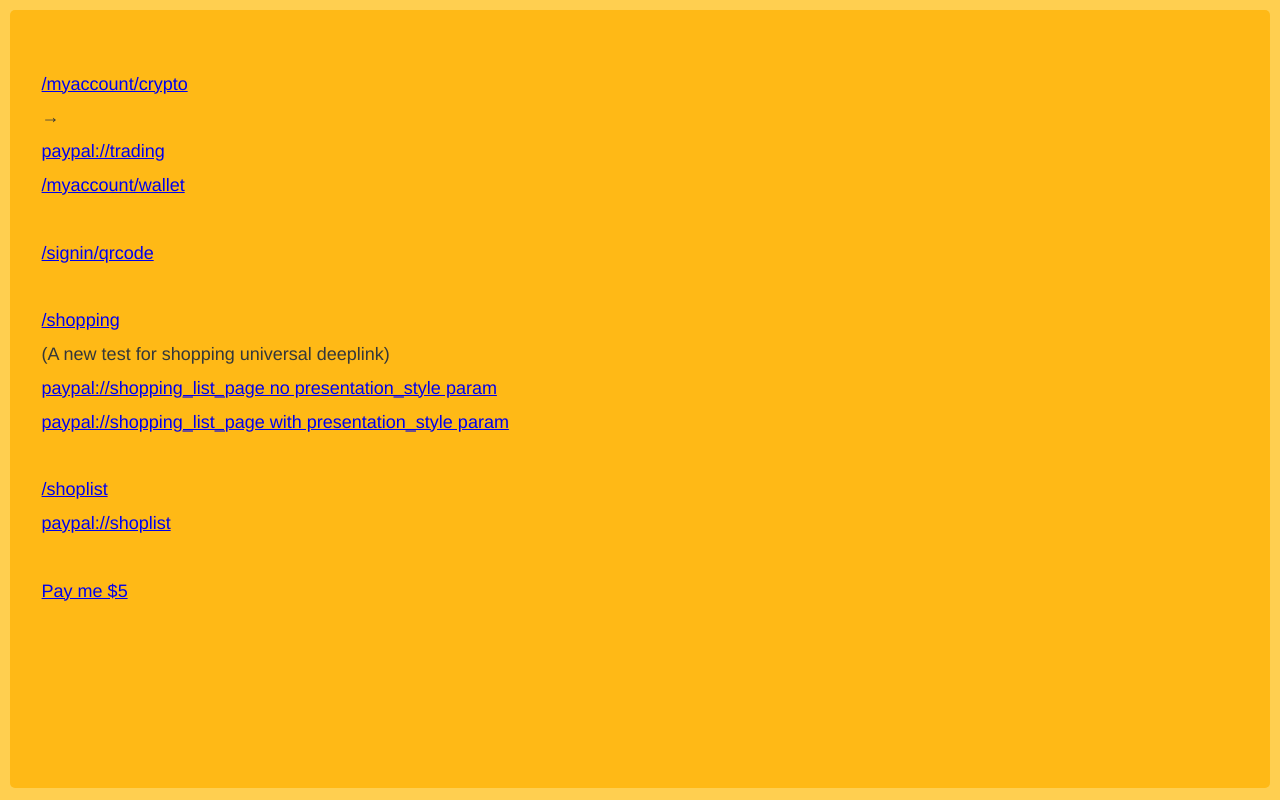
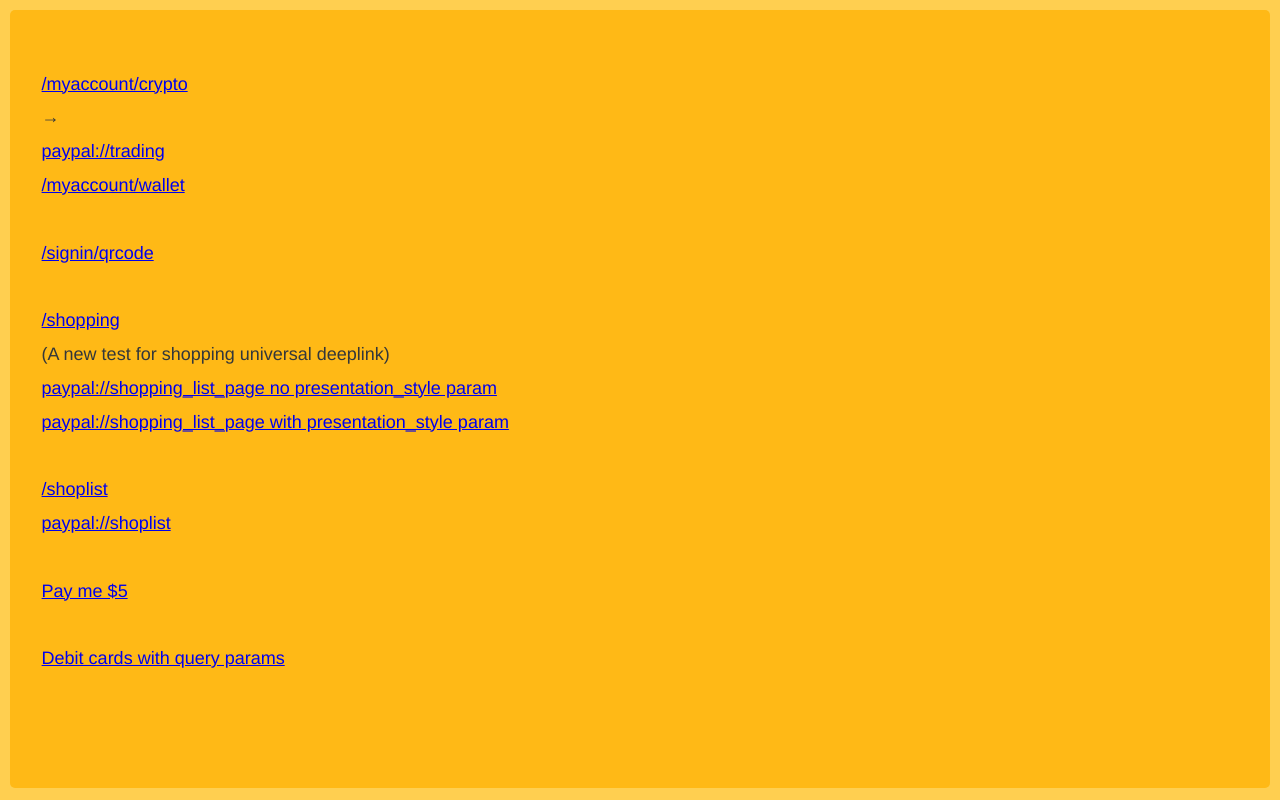
Before and after one commit to g-liu/gliu, a plain HTML site: page index.html in a window 1280 px wide. Drawn offline with Linux system fonts and the light colour scheme; a web font is replaced by a local one.

Commit message:
Update index.html

```diff
--- a/index.html
+++ b/index.html
@@ -47,5 +47,8 @@
 
     <a href="https://paypal.com/paypalme/geoliu/5">Pay me $5</a>
     <br />
+
+    <a href="https://www.paypal.com/myaccount/debitcards/link?intent=ucs_rewards&productName=ConsumerDebitCard&flow=display&entrypoint=UT">Debit cards with query params</a>
+    <br />
   </body>
 </html>
```
